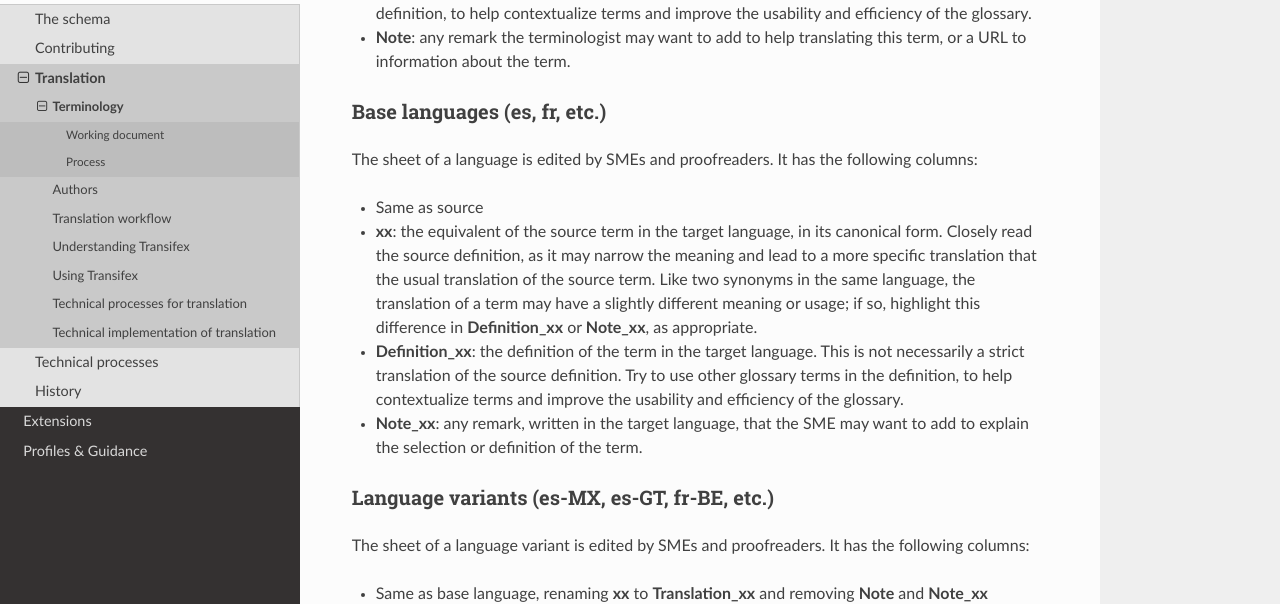
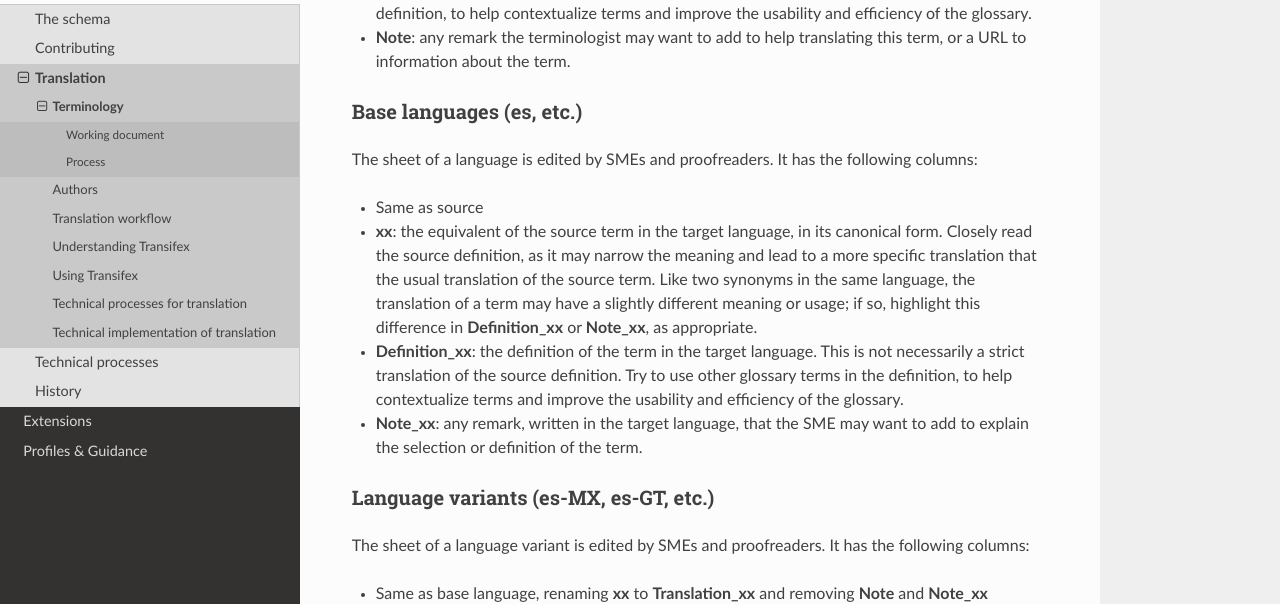
Before and after one commit to open-contracting/standard-development-handbook, a Sphinx documentation site: the page built from docs/standard/translation/terminology.rst, in a window 1280 px wide and 900 px high, scrolled down 1026 px. Shown: the part 162-766 px from the top of the window. Built offline with Sphinx 7.4.7 and the Read the Docs theme 2.0.0, drawn with Linux system fonts in a browser that asks for light colours.

```diff
--- a/docs/standard/translation/index.rst
+++ b/docs/standard/translation/index.rst
@@ -1,7 +1,7 @@
 Translation
 ===========
 
-The two `supported translations <https://docs.google.com/document/d/1GLwWTpgDDkKmMr1hZE4D75LI8VQtFiD0VA7TF_FvY_Q/edit>`__ are French and Spanish. Community translations exist to various levels of completion.
+The `supported translations <https://docs.google.com/document/d/1GLwWTpgDDkKmMr1hZE4D75LI8VQtFiD0VA7TF_FvY_Q/edit>`__ are listed in the OCDS documentation. Community translations might exist to various levels of completion.
 
 This section describes:
 
--- a/docs/standard/translation/technical.rst
+++ b/docs/standard/translation/technical.rst
@@ -82,7 +82,7 @@ To push specific resources (replace the Transifex project name), run e.g.:
 Pull translations from Transifex
 --------------------------------
 
-To forcefully pull *supported* translations, run ``make pull`` or ``tx pull -f -l es,fr``
+To forcefully pull *supported* translations, run ``make pull`` or ``tx pull -f -l es``
 
 To forcefully pull *specific* translations, run e.g. ``make pull.es`` or ``tx pull -f -l es``
 
@@ -93,7 +93,7 @@ Then, build the documentation with the new translations.
 Push translations to Transifex
 ------------------------------
 
-If text is translated locally by editing PO or POT files, the translations can be pushed to Transifex, after :doc:`../technical/build`. **This will overwrite any new translations made on Transifex since the last time they were pulled.** Run ``make force_push_all`` or ``tx push -s -t -f -l es,fr --no-interactive``
+If text is translated locally by editing PO or POT files, the translations can be pushed to Transifex, after :doc:`../technical/build`. **This will overwrite any new translations made on Transifex since the last time they were pulled.** Run ``make force_push_all`` or ``tx push -s -t -f -l es --no-interactive``
 
 After pushing, check that the translation progress on Transifex is minimally affected. To avoid losing translations made on Transifex, pull translations before applying your changes, re-building the documentation and pushing new translations. If you made a mistake, checkout a clean branch of the standard, re-build the documentation and push old translations.
 
--- a/docs/standard/translation/terminology.rst
+++ b/docs/standard/translation/terminology.rst
@@ -30,8 +30,8 @@ The *Source* sheet is edited by the terminologist, and SMEs and proofreaders in
 -  **Definition**: the definition of the term *within the scope of OCDS documentation*. If the definition is copied from an existing publication, add the URL or reference at the end of the definition. The definition is a good place to give concise examples. Try to use other glossary terms in the definition, to help contextualize terms and improve the usability and efficiency of the glossary.
 -  **Note**: any remark the terminologist may want to add to help translating this term, or a URL to information about the term.
 
-Base languages (es, fr, etc.)
-~~~~~~~~~~~~~~~~~~~~~~~~~~~~~
+Base languages (es, etc.)
+~~~~~~~~~~~~~~~~~~~~~~~~~
 
 The sheet of a language is edited by SMEs and proofreaders. It has the following columns:
 
@@ -40,8 +40,8 @@ The sheet of a language is edited by SMEs and proofreaders. It has the following
 -  **Definition_xx**: the definition of the term in the target language. This is not necessarily a strict translation of the source definition. Try to use other glossary terms in the definition, to help contextualize terms and improve the usability and efficiency of the glossary.
 -  **Note_xx**: any remark, written in the target language, that the SME may want to add to explain the selection or definition of the term.
 
-Language variants (es-MX, es-GT, fr-BE, etc.)
-~~~~~~~~~~~~~~~~~~~~~~~~~~~~~~~~~~~~~~~~~~~~~
+Language variants (es-MX, es-GT, etc.)
+~~~~~~~~~~~~~~~~~~~~~~~~~~~~~~~~~~~~~~
 
 The sheet of a language variant is edited by SMEs and proofreaders. It has the following columns:
 
```
